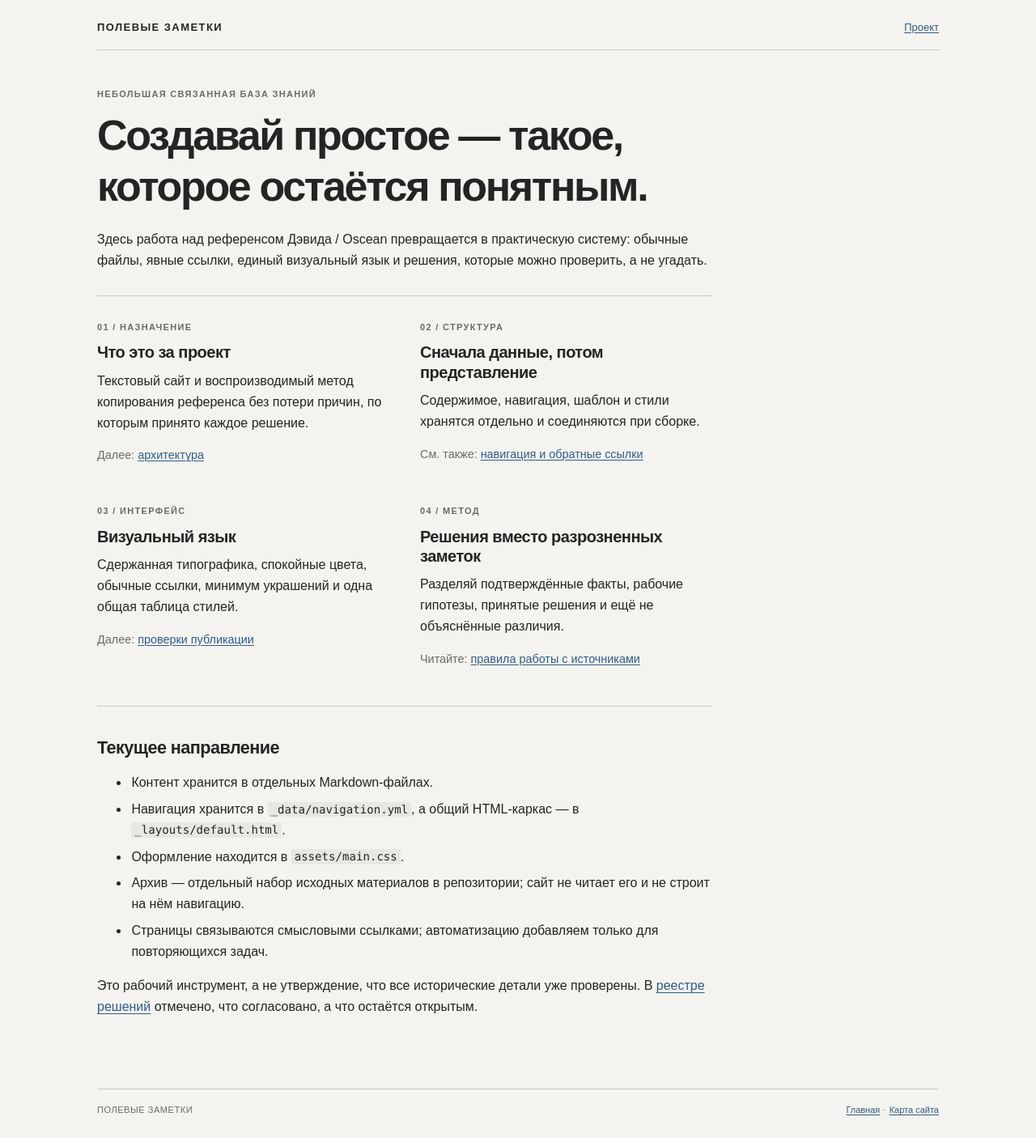
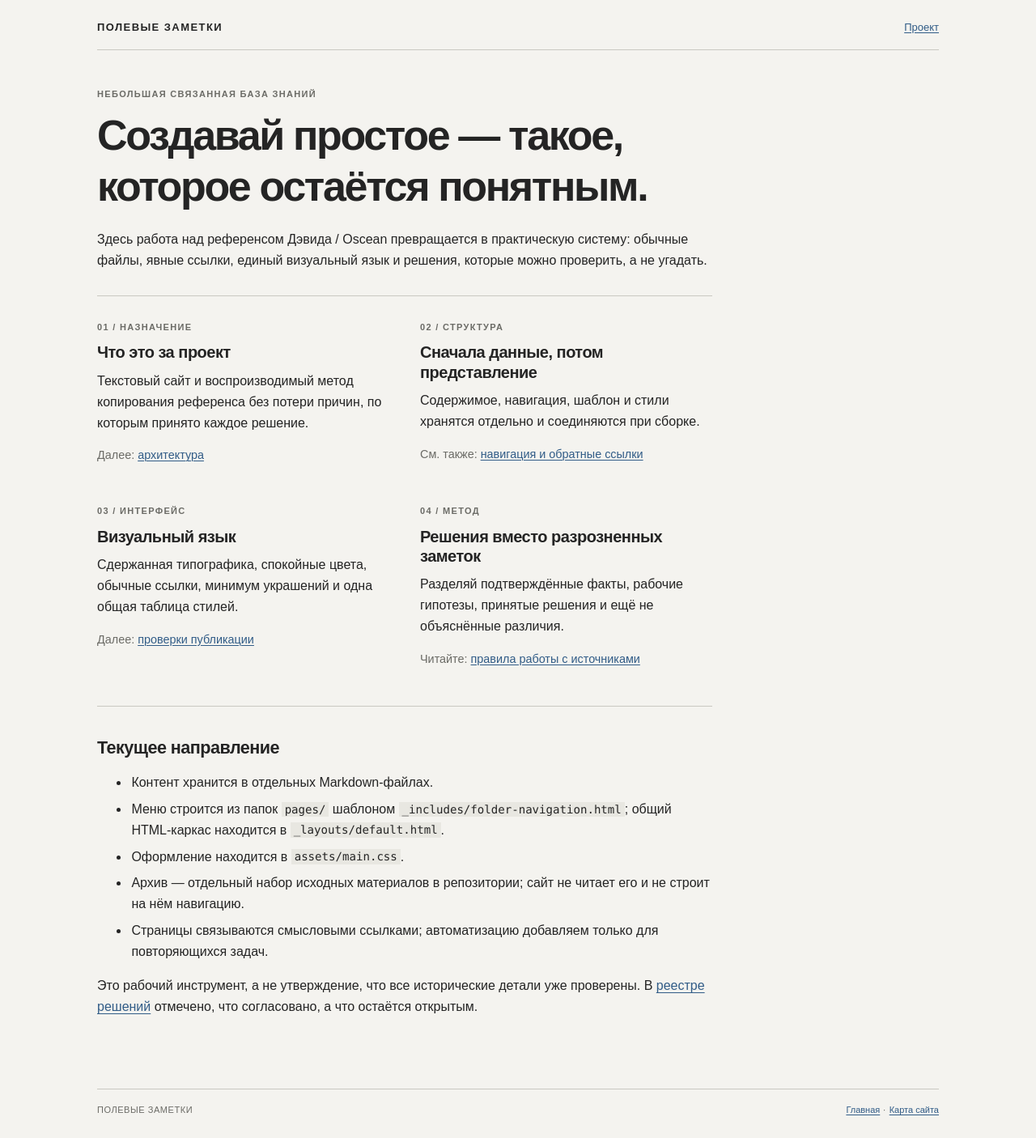
Before and after one commit to devAItester/aishare, a Jekyll site: the page built from pages/index.md, in a window 1280 px wide. Shown: the whole page at 81% size. Built offline with Jekyll 4.4.1, drawn with Linux system fonts in a browser that asks for light colours.

Commit message:
Update homepage architecture summary

```diff
--- a/pages/index.md
+++ b/pages/index.md
@@ -43,7 +43,7 @@ section: Небольшая связанная база знаний
 ## Текущее направление
 
 - Контент хранится в отдельных Markdown-файлах.
-- Навигация хранится в <code>_data/navigation.yml</code>, а общий HTML-каркас — в <code>_layouts/default.html</code>.
+- Меню строится из папок `pages/` шаблоном <code>_includes/folder-navigation.html</code>; общий HTML-каркас находится в <code>_layouts/default.html</code>.
 - Оформление находится в <code>assets/main.css</code>.
 - Архив — отдельный набор исходных материалов в репозитории; сайт не читает его и не строит на нём навигацию.
 - Страницы связываются смысловыми ссылками; автоматизацию добавляем только для повторяющихся задач.
```
